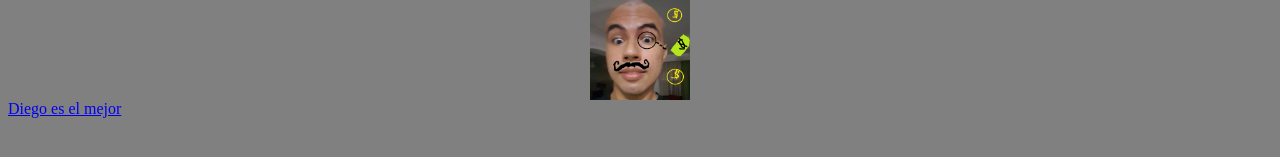
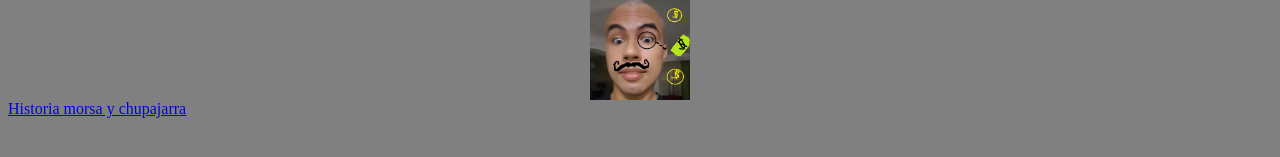
Before and after one commit to Reserath/Reserath.github.io, a plain HTML site: page index.html in a window 1280 px wide. Shown: the part 341-498 px from the top of the page. Drawn offline with Linux system fonts and the light colour scheme.

Commit message:
Cambios del nombre en hipervinculos

```diff
--- a/index.html
+++ b/index.html
@@ -19,6 +19,6 @@ Las historias que contare a travez de otras secciones de mi Blog son llamadas o
 </p>
 <h2>LOS VENTILADORES</H2>
 <center> <img src="pp.jpg" width="100" height="100"> </center>
-<a href="index1.html"> Diego es el mejor </a>
+<a href="index1.html"> Historia morsa y chupajarra </a>
 </body>
 </html>
```
